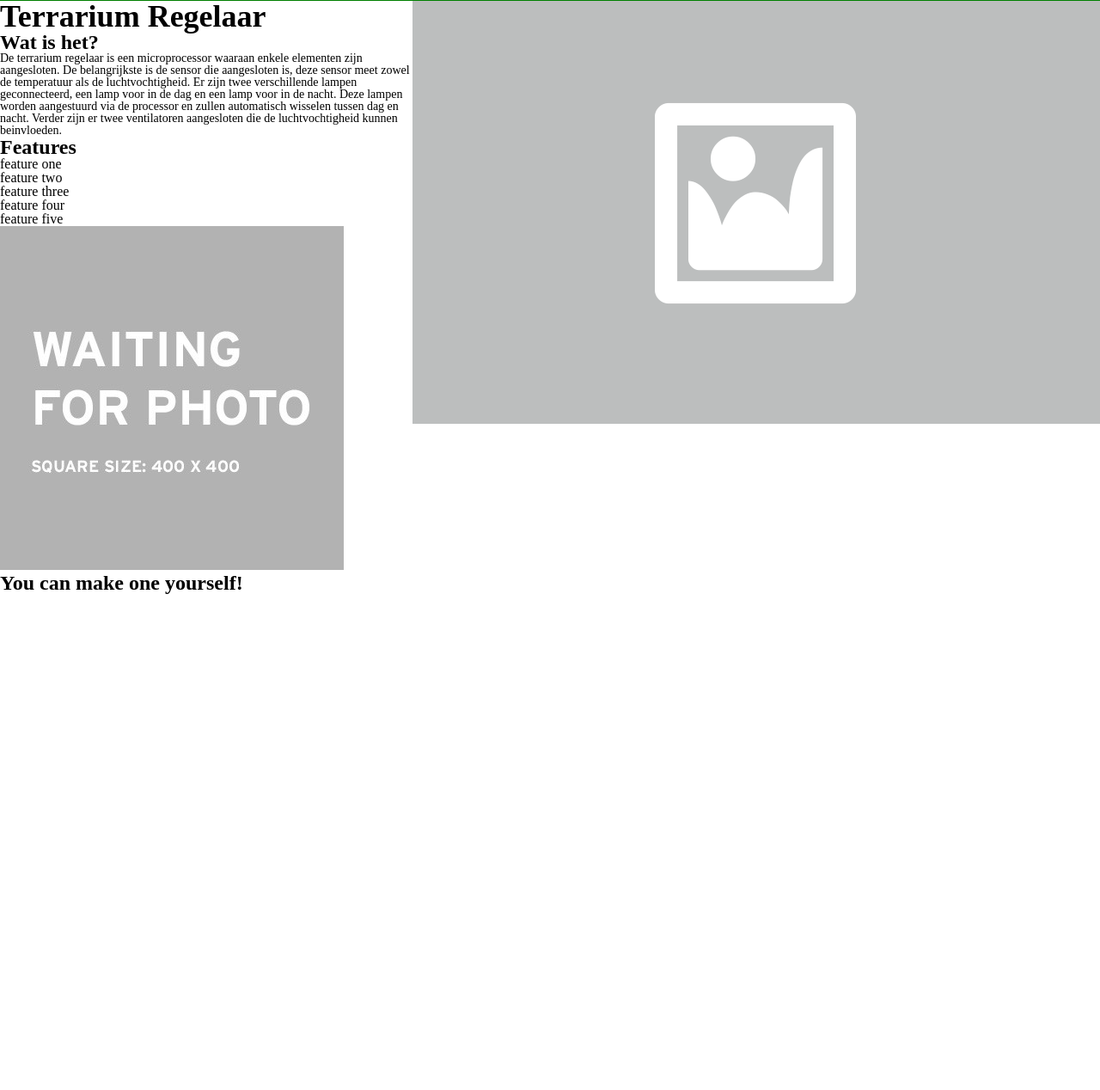
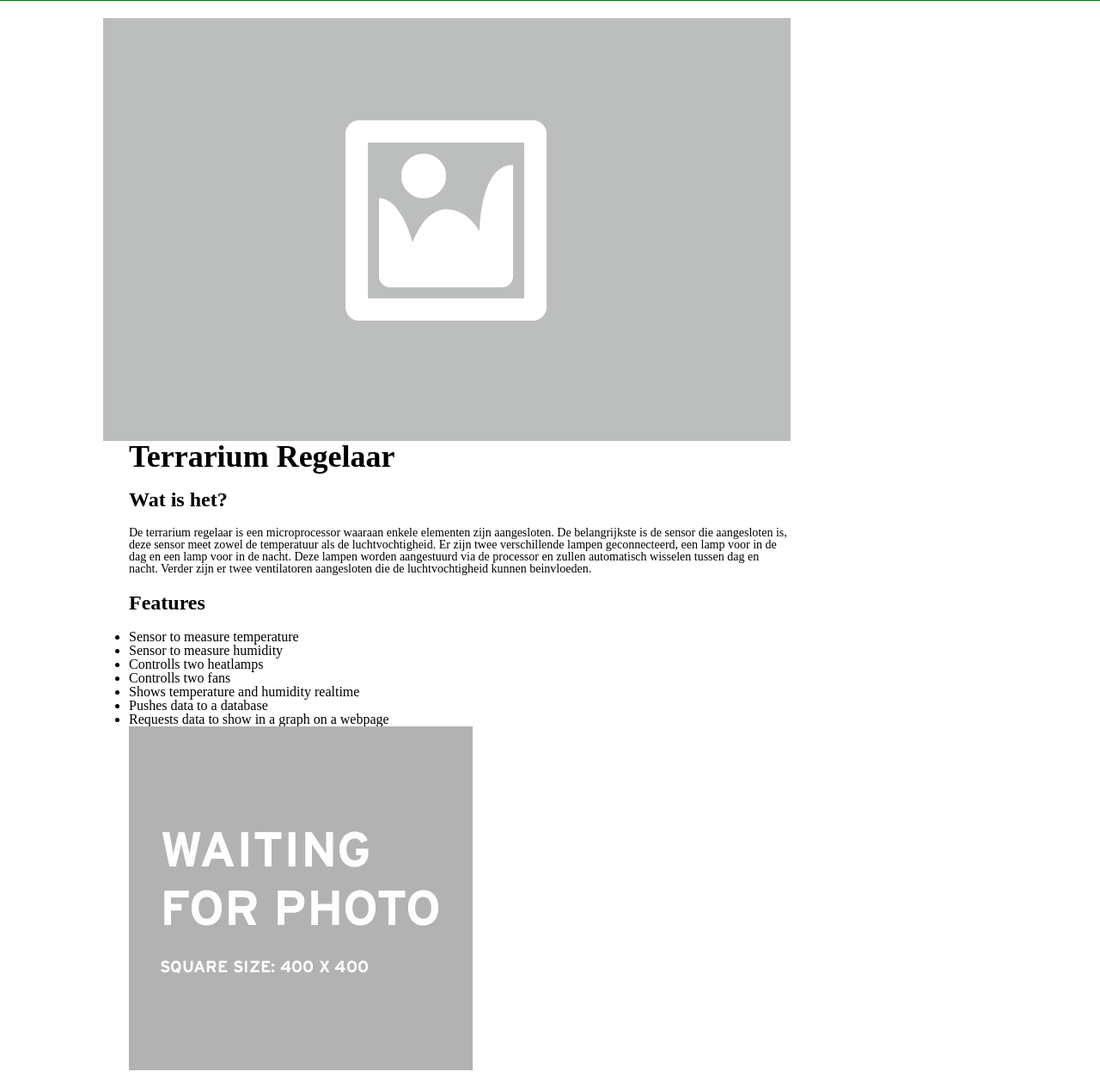
Before and after one commit to ScheyltjensKevin/NMCTProject1, a Flask app: page / in a window 1280 px wide. Shown: the part 60-1328 px from the top of the page at 86% size. Before the commit the page ends 751 px from the top, so only its background shows below. Run offline with Flask 2, Linux system fonts and the light colour scheme.

Commit message:
removed redundand instructable page touched up on css from home page. made chart for temp and hum auto update by reloading page

```diff
--- a/flask_site/static/css/screen.css
+++ b/flask_site/static/css/screen.css
@@ -33,3 +33,19 @@ nav {
 .ct-chart{
     height: 770px;
 }
+
+.topcontent{
+    margin: 20px 0 20px 150px;
+    width: 770px;
+}
+.featurescontent{
+    margin: 20px 0 20px 150px;
+}
+.titleh2{
+        margin: 20px 0;
+
+}
+.titleh1{
+        margin: 20px 0;
+
+}
--- a/flask_site/templates/base.html
+++ b/flask_site/templates/base.html
@@ -9,8 +9,8 @@
 {% endblock %}
 </head>
 <main>
-    <nav>
-        <ul>
+    <nav >
+        <ul class="navcss">
             {{ nav_link() }}
         </ul>
     </nav>
--- a/flask_site/templates/index.html
+++ b/flask_site/templates/index.html
@@ -6,27 +6,36 @@
 {% block title %} {# Homepage #}{% endblock %}
 {% endblock %}
 {% block main %}
-    <img src="{{ url_for('static',filename='/images/placeholder.gif' )}}" class="placeholder">
-    <h1>Terrarium Regelaar</h1>
-    <h2> Wat is het?</h2>
+    <div class="topcontent">
+        <img src="{{ url_for('static',filename='/images/placeholder.gif' )}}" class="placeholder">
+        <h1 class="titleh1">Terrarium Regelaar</h1>
+        <h2 class="titleh2"> Wat is het?</h2>
 
-    <p> De terrarium regelaar is een microprocessor waaraan enkele elementen zijn aangesloten. De belangrijkste is de sensor die aangesloten is,
+        <p> De terrarium regelaar is een microprocessor waaraan enkele elementen zijn aangesloten. De belangrijkste is de sensor die aangesloten is,
         deze sensor meet zowel de temperatuur als de luchtvochtigheid.
         Er zijn twee verschillende lampen geconnecteerd, een lamp voor in de dag en een lamp voor in de nacht.
         Deze lampen worden aangestuurd via de processor en zullen automatisch wisselen tussen dag en nacht.
         Verder zijn er twee ventilatoren aangesloten die de luchtvochtigheid kunnen beinvloeden. </p>
+    </div>
 
 
-    <h2>Features</h2>
-    <ul>
-        <li>feature one</li>
-        <li>feature two</li>
-        <li> feature three</li>
-        <li>feature four</li>
-        <li> feature five</li>
-    </ul>
-    <img src="../static/images/image_preview.jpg">
 
-    <h2>You can make one yourself!</h2>
+
+    <div class="featurescontent">
+        <h2 class="titleh2">Features</h2>
+        <ul>
+            <li>Sensor to measure temperature</li>
+            <li>Sensor to measure humidity</li>
+            <li>Controlls two heatlamps</li>
+            <li>Controlls two fans</li>
+            <li>Shows temperature and humidity realtime</li>
+            <li>Pushes data to a database</li>
+            <li>Requests data to show in a graph on a webpage</li>
+        </ul>
+        <img src="../static/images/image_preview.jpg">
+    </div>
+
+
+
     <p></p>
 {% endblock %}
--- a/terrariumRegelaar/main.py
+++ b/terrariumRegelaar/main.py
@@ -29,7 +29,6 @@ dataTransferer = db.DbClass()
 start = 0
 
 try:
-
     GPIO.output(vent,GPIO.LOW)
     GPIO.output(vent2,GPIO.LOW)
     l1.startDisplay()
```
Also changed, not shown: flask_site/templates/instructable.html (deleted, +0 -7 lines), Project_sketch_bb.png, Project_sketch_schem.png.
